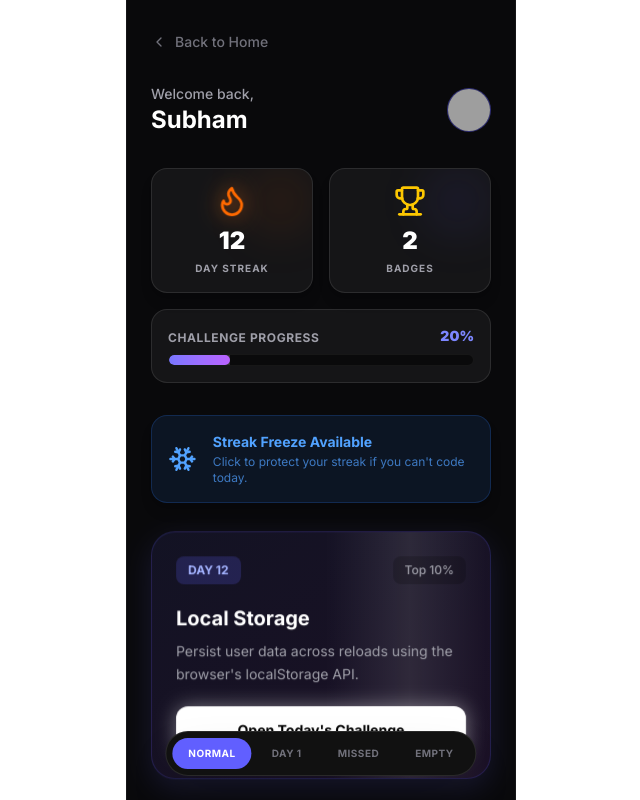
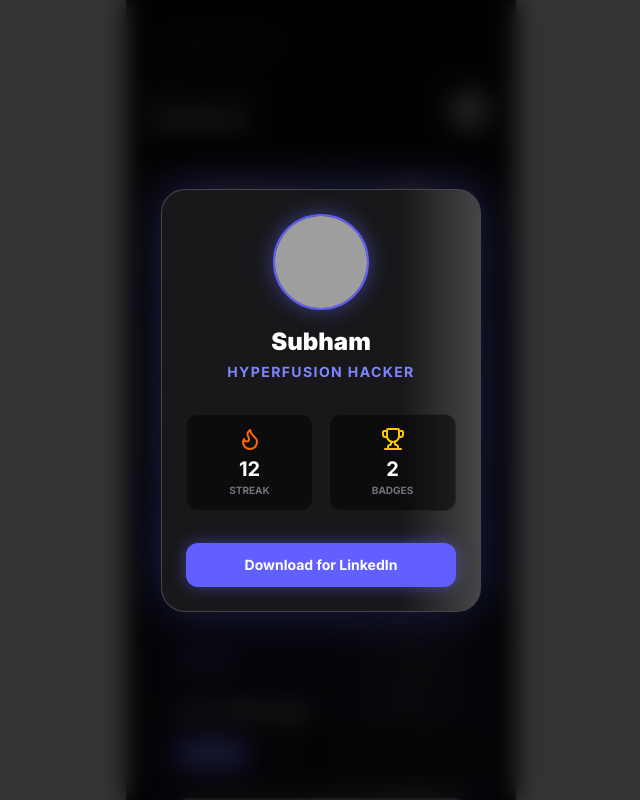
Before and after one commit to SubhamMukhopadhyay/elevatex-abtalks, a Next.js app: page /dashboard in a window 1280 px wide. Both pictures are taken after a click on the element 788 px from the left and 110 px from the top of the page. Shown: the top 800 px of the page, without its empty margins (319-959 px from the left). Built offline with nearby package versions, Linux system fonts and the light colour scheme; grey boxes are pictures that could not be loaded.

Commit message:
feat: add Journey Constellation map and Holographic ID modal

```diff
--- a/app/dashboard/page.tsx
+++ b/app/dashboard/page.tsx
@@ -8,6 +8,7 @@ import data from "../../data.json";
 export default function Dashboard() {
     const [viewState, setViewState] = useState(0);
     const [isFreezeModalOpen, setIsFreezeModalOpen] = useState(false);
+    const [isCardModalOpen, setIsCardModalOpen] = useState(false);
     const [freezeUsed, setFreezeUsed] = useState(false);
     const [studentState, setStudentState] = useState(data.student);
     const [currentDay, setCurrentDay] = useState(1);
@@ -67,9 +68,14 @@ export default function Dashboard() {
                         <p className="text-zinc-400 text-sm font-medium">Welcome back,</p>
                         <h1 className="text-2xl font-bold text-white">{student.name}</h1>
                     </div>
-                    <div className="h-11 w-11 bg-indigo-500/20 rounded-full flex items-center justify-center border border-indigo-500/30 overflow-hidden">
+                    <motion.div
+                        whileHover={{ scale: 1.05, boxShadow: "0px 0px 15px rgba(99,102,241,0.5)" }}
+                        whileTap={{ scale: 0.95 }}
+                        onClick={() => setIsCardModalOpen(true)}
+                        className="h-11 w-11 bg-indigo-500/20 rounded-full flex items-center justify-center border border-indigo-500/30 overflow-hidden cursor-pointer"
+                    >
                         <img src={`https://api.dicebear.com/7.x/avataaars/svg?seed=${student.name}`} alt="avatar" className="w-full h-full object-cover" />
-                    </div>
+                    </motion.div>
                 </div>
 
                 <div className="space-y-4">
@@ -122,19 +128,45 @@ export default function Dashboard() {
                     </div>
 
                     <div className="bg-white/5 border border-white/10 rounded-2xl p-4">
-                        <div className="flex justify-between items-end mb-2">
-                            <span className="text-xs font-bold text-zinc-400 uppercase tracking-wider">Challenge Progress</span>
+                        <div className="flex justify-between items-end mb-4">
+                            <span className="text-xs font-bold text-zinc-400 uppercase tracking-wider">Journey Constellation</span>
                             <span className="text-sm font-black text-indigo-400">{student.progressPercentage}%</span>
                         </div>
-                        <div className="h-3 w-full bg-black/50 rounded-full overflow-hidden border border-white/5 relative">
-                            <motion.div
-                                initial={{ width: 0 }}
-                                animate={{ width: `${student.progressPercentage}%` }}
-                                transition={{ duration: 1, ease: "easeOut" }}
-                                className="h-full bg-gradient-to-r from-indigo-500 to-purple-500 rounded-full relative"
-                            >
-                                <div className="absolute inset-0 bg-white/20 w-full animate-pulse"></div>
-                            </motion.div>
+                        <div className="relative w-full h-24 bg-[#0a0a0a] rounded-xl border border-white/5 overflow-hidden flex items-center justify-center shadow-inner">
+                            <svg className="absolute inset-0 w-full h-full" preserveAspectRatio="none">
+                                <path d="M 0 50 Q 100 0, 200 50 T 400 50" fill="none" stroke="rgba(255,255,255,0.1)" strokeWidth="2" strokeDasharray="4 4" />
+                                <motion.path
+                                    initial={{ pathLength: 0 }}
+                                    animate={{ pathLength: student.progressPercentage / 100 }}
+                                    transition={{ duration: 2, ease: "easeInOut" }}
+                                    d="M 0 50 Q 100 0, 200 50 T 400 50"
+                                    fill="none"
+                                    stroke="url(#glowGradient)"
+                                    strokeWidth="3"
+                                    className="drop-shadow-[0_0_8px_rgba(99,102,241,0.8)]"
+                                />
+                                <defs>
+                                    <linearGradient id="glowGradient" x1="0%" y1="0%" x2="100%" y2="0%">
+                                        <stop offset="0%" stopColor="#6366f1" />
+                                        <stop offset="100%" stopColor="#a855f7" />
+                                    </linearGradient>
+                                </defs>
+                            </svg>
+                            {[0, 1, 2, 3, 4].map((i) => (
+                                <motion.div
+                                    key={i}
+                                    initial={{ scale: 0 }}
+                                    animate={{ scale: (student.progressPercentage / 100) >= (i/4) ? 1 : 0.4 }}
+                                    transition={{ delay: 1 + i * 0.1 }}
+                                    className={`absolute w-2.5 h-2.5 rounded-full z-10 transition-colors duration-500 ${
+                                        (student.progressPercentage / 100) >= (i/4) ? "bg-white shadow-[0_0_15px_rgba(255,255,255,1)]" : "bg-zinc-700"
+                                    }`}
+                                    style={{
+                                        left: `${10 + (i * 20)}%`,
+                                        top: i === 1 || i === 3 ? '30%' : '50%'
+                                    }}
+                                />
+                            ))}
                         </div>
                     </div>
                 </div>
@@ -253,6 +285,55 @@ export default function Dashboard() {
                 )}
             </AnimatePresence>
 
+            <AnimatePresence>
+                {isCardModalOpen && (
+                    <div className="fixed inset-0 z-50 flex items-center justify-center p-4 bg-black/80 backdrop-blur-md" onClick={() => setIsCardModalOpen(false)}>
+                        <motion.div
+                            initial={{ opacity: 0, scale: 0.8, rotateY: 90 }}
+                            animate={{ opacity: 1, scale: 1, rotateY: 0 }}
+                            exit={{ opacity: 0, scale: 0.8, rotateY: -90 }}
+                            transition={{ type: "spring", stiffness: 200, damping: 20 }}
+                            onClick={(e) => e.stopPropagation()}
+                            style={{ transformStyle: "preserve-3d" }}
+                            className="bg-zinc-900 border border-white/20 rounded-3xl p-6 w-full max-w-[320px] shadow-[0_0_50px_rgba(99,102,241,0.3)] relative overflow-hidden"
+                        >
+                            <motion.div
+                                animate={{ x: ["-100%", "200%"] }}
+                                transition={{ duration: 2.5, repeat: Infinity, ease: "linear", repeatDelay: 1 }}
+                                className="absolute top-0 -left-1/4 w-1/2 h-full bg-gradient-to-r from-transparent via-white/20 to-transparent skew-x-12 z-0 pointer-events-none"
+                            />
+
+                            <div className="text-center relative z-10" style={{ transform: "translateZ(40px)" }}>
+                                <div className="w-24 h-24 mx-auto bg-indigo-500/20 rounded-full border-2 border-indigo-500 overflow-hidden shadow-[0_0_20px_rgba(99,102,241,0.5)] mb-4">
+                                    <img src={`https://api.dicebear.com/7.x/avataaars/svg?seed=${student.name}`} alt="avatar" className="w-full h-full object-cover" />
+                                </div>
+                                <h2 className="text-2xl font-black text-white drop-shadow-md">{student.name}</h2>
+                                <p className="text-indigo-400 font-bold text-sm tracking-widest uppercase mt-1">HyperFusion Hacker</p>
+                            </div>
+
+                            <div className="grid grid-cols-2 gap-4 mt-8 relative z-10" style={{ transform: "translateZ(20px)" }}>
+                                <div className="bg-black/50 rounded-xl p-3 text-center border border-white/5">
+                                    <Flame className="w-6 h-6 mx-auto mb-1 text-orange-500" />
+                                    <div className="text-xl font-bold">{student.currentStreak}</div>
+                                    <div className="text-[10px] text-zinc-500 uppercase font-bold">Streak</div>
+                                </div>
+                                <div className="bg-black/50 rounded-xl p-3 text-center border border-white/5">
+                                    <Trophy className="w-6 h-6 mx-auto mb-1 text-yellow-400" />
+                                    <div className="text-xl font-bold">{student.achievements.length}</div>
+                                    <div className="text-[10px] text-zinc-500 uppercase font-bold">Badges</div>
+                                </div>
+                            </div>
+
+                            <div className="mt-8 relative z-10" style={{ transform: "translateZ(30px)" }}>
+                                <button className="w-full bg-indigo-500 hover:bg-indigo-600 text-white py-3 rounded-xl font-bold text-sm transition-all shadow-[0_0_15px_rgba(99,102,241,0.5)]">
+                                    Download for LinkedIn
+                                </button>
+                            </div>
+                        </motion.div>
+                    </div>
+                )}
+            </AnimatePresence>
+
             <div className="fixed bottom-6 left-1/2 -translate-x-1/2 bg-[#111] border border-white/10 p-1.5 rounded-full flex gap-1 shadow-2xl z-40">
                 {[
                     { id: 0, label: "Normal" },
```
